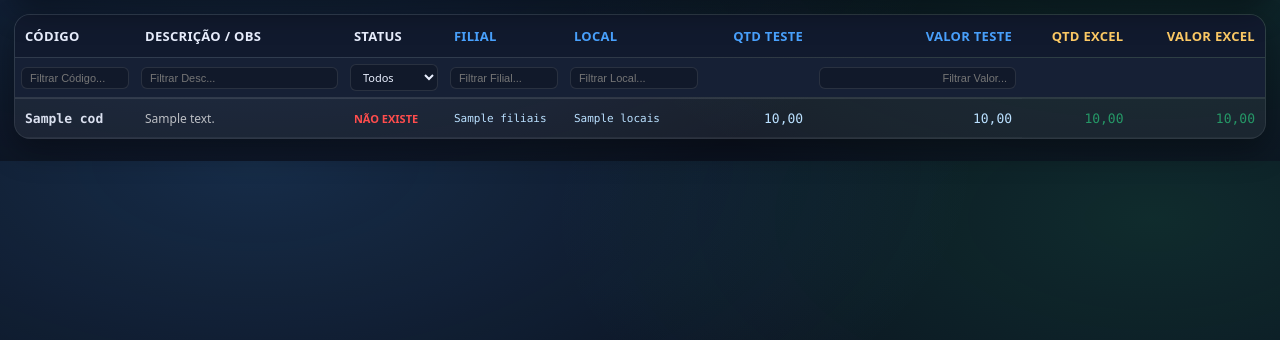
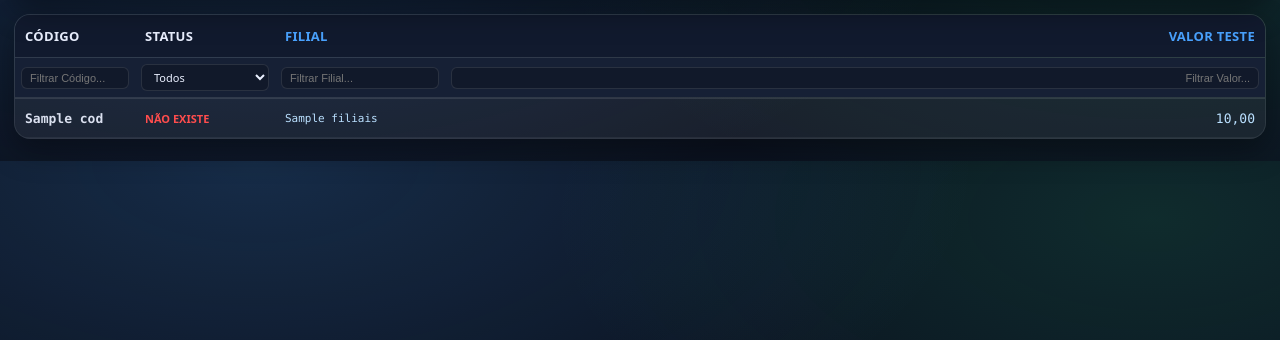
Before and after one commit to grupo-aizs/tablesSB2, a Flask app: template templates/importar_resultado.html in a window 1280 px wide. Shown: the part 127-467 px from the top of the page. Run offline with Flask 3, Linux system fonts and the light colour scheme; the template is opened without the code that fills it: most values are stand-ins (such as "Sample title", 1, 10 or a date in 2020); parts of the project's set-up code (start-up, migrations or seed data) failed here and were passed over.

Commit message:
first commit

```diff
--- a/templates/importar_resultado.html
+++ b/templates/importar_resultado.html
@@ -261,25 +261,14 @@
                     <thead>
                         <tr>
                             <th style="width:100px;">CÓDIGO</th>
-                            <th style="max-width:250px;">DESCRIÇÃO / OBS</th>
-                            <th style="width:80px;">STATUS</th>
-                            <th style="width:100px; color:#4aa3ff;">FILIAL</th>
-                            <th style="width:120px; color:#4aa3ff;">LOCAL</th>
-
-                            <!-- Teste -->
-                            <th class="right" style="color:#4aa3ff;">QTD TESTE</th>
+                            <th style="width:120px;">STATUS</th>
+                            <th style="width:150px; color:#4aa3ff;">FILIAL</th>
                             <th class="right" style="color:#4aa3ff;">VALOR TESTE</th>
-
-                            <!-- Imports -->
-                            <th class="right" style="color:#ffcc66;">QTD EXCEL</th>
-                            <th class="right" style="color:#ffcc66;">VALOR EXCEL</th>
                         </tr>
                         <!-- Filter Row -->
                         <tr class="filter-row">
                             <th><input type="text" class="filter-input" placeholder="Filtrar Código..."
                                     onkeyup="updateFilter('cod', this.value)"></th>
-                            <th><input type="text" class="filter-input" placeholder="Filtrar Desc..."
-                                    onkeyup="updateFilter('desc', this.value)"></th>
                             <th>
                                 <select class="filter-input" onchange="updateFilter('status', this.value)">
                                     <option value="">Todos</option>
@@ -289,13 +278,8 @@
                             </th>
                             <th><input type="text" class="filter-input" placeholder="Filtrar Filial..."
                                     onkeyup="updateFilter('filial', this.value)"></th>
-                            <th><input type="text" class="filter-input" placeholder="Filtrar Local..."
-                                    onkeyup="updateFilter('local', this.value)"></th>
-                            <th></th> <!-- Qtd Teste -->
                             <th><input type="text" class="filter-input right" placeholder="Filtrar Valor..."
                                     onkeyup="updateFilter('val_teste', this.value)"></th>
-                            <th></th> <!-- Qtd Excel -->
-                            <th></th> <!-- Valor Excel -->
                         </tr>
                     </thead>
                     <tbody>
@@ -305,7 +289,6 @@
                             data-found="{{ 'true' if item.found else 'false' }}">
 
                             <td class="mono" style="font-weight:bold;">{{ item.cod }}</td>
-                            <td style="font-size:12px; color:rgba(255,255,255,0.7);">{{ item.desc }}</td>
                             <td>
                                 {% if item.found %}
                                 <span class="status-found">CADASTRO OK</span>
@@ -314,24 +297,12 @@
                                 {% endif %}
                             </td>
 
-                            <!-- Filial / Local -->
+                            <!-- Filial -->
                             <td class="mono" style="font-size:11px; color:#bae0ff;">{{ item.filiais }}</td>
-                            <td class="mono" style="font-size:11px; color:#bae0ff;">{{ item.locais }}</td>
 
-                            <!-- Teste Values -->
-                            <td class="right mono" style="color:#bae0ff;">
-                                {{ item.t_qatu | format_br }}
-                            </td>
+                            <!-- Teste Value -->
                             <td class="right mono" style="color:#bae0ff;">
                                 {{ item.t_vatu | format_br }}
-                            </td>
-
-                            <!-- Import Values -->
-                            <td class="right mono {% if item.diff_qatu %}diff{% else %}match{% endif %}">
-                                {{ item.i_qatu | format_br }}
-                            </td>
-                            <td class="right mono {% if item.diff_vatu %}diff{% else %}match{% endif %}">
-                                {{ item.i_vatu | format_br }}
                             </td>
                         </tr>
                         {% endfor %}
@@ -346,10 +317,8 @@
         const activeFilters = {
             global: 'all',
             cod: '',
-            desc: '',
             status: '',
             filial: '',
-            local: '',
             val_teste: ''
         };
 
@@ -373,25 +342,23 @@
 
                 // 2. Check Text Filters
                 // Get cell contents. Indices match the <td> order
+                // Order: 0: Cod, 1: Status, 2: Filial, 3: ValTeste
                 const cells = row.getElementsByTagName('td');
-                // 0: Cod, 1: Desc, 2: Status, 3: Filial, 4: Local, 5: QtdT, 6: ValT
+
+                if (cells.length < 4) return; // safety
 
                 const txtCod = cells[0].textContent.toLowerCase();
-                const txtDesc = cells[1].textContent.toLowerCase();
-                const txtStatus = cells[2].textContent.trim().toLowerCase(); // span inside
-                const txtFilial = cells[3].textContent.toLowerCase();
-                const txtLocal = cells[4].textContent.toLowerCase();
-                const txtValTeste = cells[6].textContent.toLowerCase();
+                const txtStatus = cells[1].textContent.trim().toLowerCase();
+                const txtFilial = cells[2].textContent.toLowerCase();
+                const txtValTeste = cells[3].textContent.toLowerCase();
 
                 const passCod = !activeFilters.cod || txtCod.includes(activeFilters.cod);
-                const passDesc = !activeFilters.desc || txtDesc.includes(activeFilters.desc);
                 const passStatus = !activeFilters.status || txtStatus.includes(activeFilters.status);
                 const passFilial = !activeFilters.filial || txtFilial.includes(activeFilters.filial);
-                const passLocal = !activeFilters.local || txtLocal.includes(activeFilters.local);
                 const passValTeste = !activeFilters.val_teste || txtValTeste.includes(activeFilters.val_teste);
 
                 // Final Decision
-                if (passGlobal && passCod && passDesc && passStatus && passFilial && passLocal && passValTeste) {
+                if (passGlobal && passCod && passStatus && passFilial && passValTeste) {
                     row.style.display = '';
                 } else {
                     row.style.display = 'none';
```
